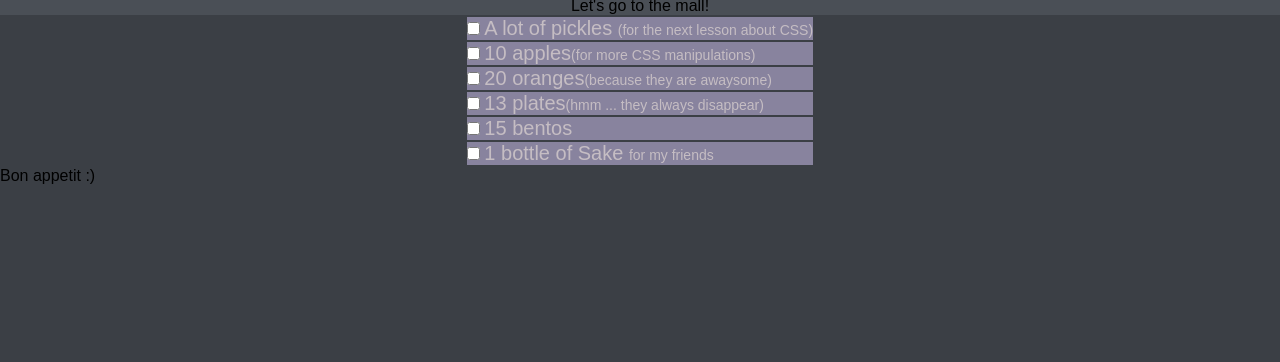
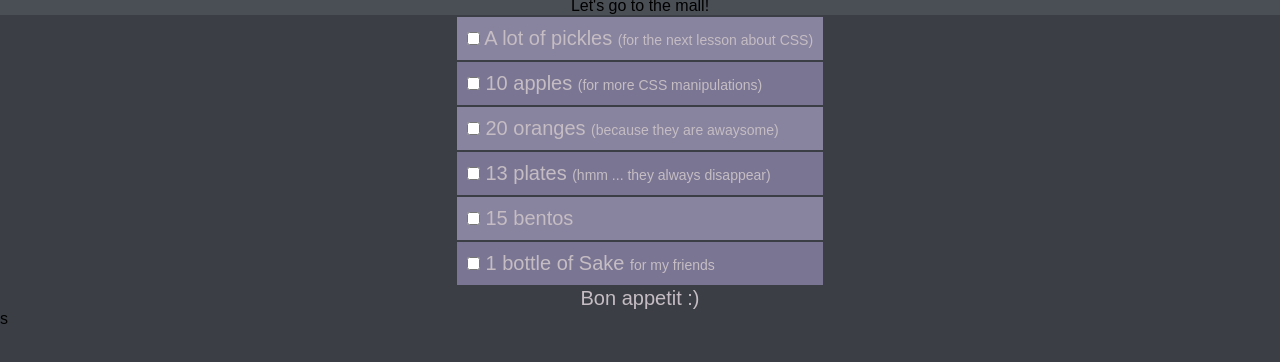
Before and after one commit to TaniaNick/Beetroot, a plain HTML site: page lesson5/index.html in a window 1280 px wide. Shown: the part 40-402 px from the top of the page. Drawn offline with Linux system fonts and the light colour scheme.

Commit message:
Change state raw

```diff
--- a/lesson5/index.html
+++ b/lesson5/index.html
@@ -22,19 +22,19 @@
       <tr>
           <td>
                 <input type="checkbox" id="line2" >
-                <label for="line2"><span class="begin">10 apples</span><span class="end">(for more CSS manipulations)</span></label>
+                <label for="line2"><span class="begin">10 apples </span><span class="end">(for more CSS manipulations)</span></label>
           </td>
       </tr>
       <tr>
           <td>
                 <input type="checkbox" id="line3" >
-                <label for="line3"><span class="begin">20 oranges</span><span class="end">(because they are awaysome)</span></label>
+                <label for="line3"><span class="begin">20 oranges </span><span class="end">(because they are awaysome)</span></label>
           </td>
       </tr>
       <tr>
           <td>
                 <input type="checkbox" id="line4" >
-                <label for="line4"><span class="begin">13 plates</span><span class="end">(hmm ... they always disappear)</span></label>
+                <label for="line4"><span class="begin">13 plates </span><span class="end">(hmm ... they always disappear)</span></label>
           </td>
       </tr>
       <tr>
@@ -45,11 +45,11 @@
       </tr>
       <tr>
           <td>
-                <input type="checkbox" id="line5" >
-                <label for="line5"><span class="begin">1 bottle of Sake </span><span class="end">for my friends</span></label>
+                <input type="checkbox" id="line6" >
+                <label for="line6"><span class="begin">1 bottle of Sake </span><span class="end">for my friends</span></label>
           </td>
       </tr>
-  </table>
-  <footer> Bon appetit :) </footer>
-    </body>
+    </table>
+  <footer>Bon appetit :)</footer>
+  s</body>
 </html>
--- a/lesson5/styles/main.css
+++ b/lesson5/styles/main.css
@@ -16,9 +16,6 @@ body{
   margin: auto;
   table-layout:fixed;
 }
-tr{
-  background-color: #88839e;
-}
 .end {
 	font-size: 14px;
 	color: #C5BDC3;
@@ -27,3 +24,26 @@ tr{
 	font-size: 20px;
 	color: #C5BDC3;
 }
+footer{
+  text-align: center;
+  font-size: 20px;
+	color: #C5BDC3;
+}
+.shopping_list tr{
+	background-color: #88839E;
+}
+.shopping_list tr:nth-child(even){
+	background-color: #7A7593;
+}
+.shopping_list td {
+	display: block;
+	padding: 10px;
+	cursor: pointer;
+	color: #FFF;
+	font-size: 20px;
+}
+.shopping_list td:hover {
+	border-top: 3px solid #fff;
+	border-bottom: 3px solid #fff;
+	background-color: #625E77;
+}
```
Also changed, not shown: lesson6/index.html (added, +14 -0 lines).
